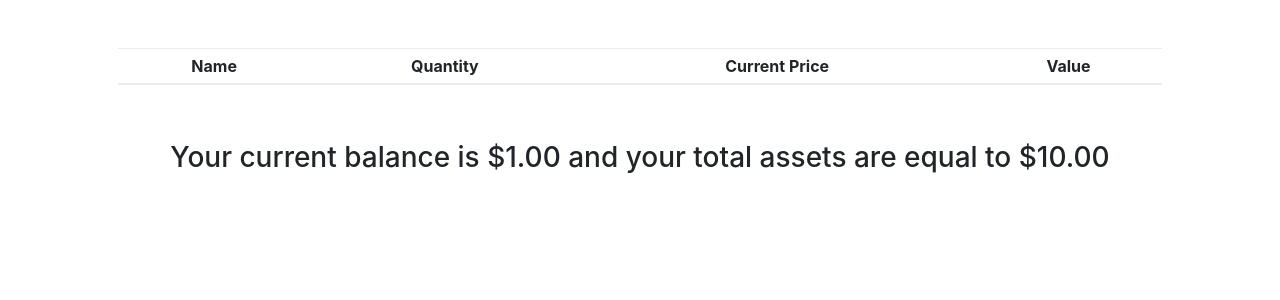
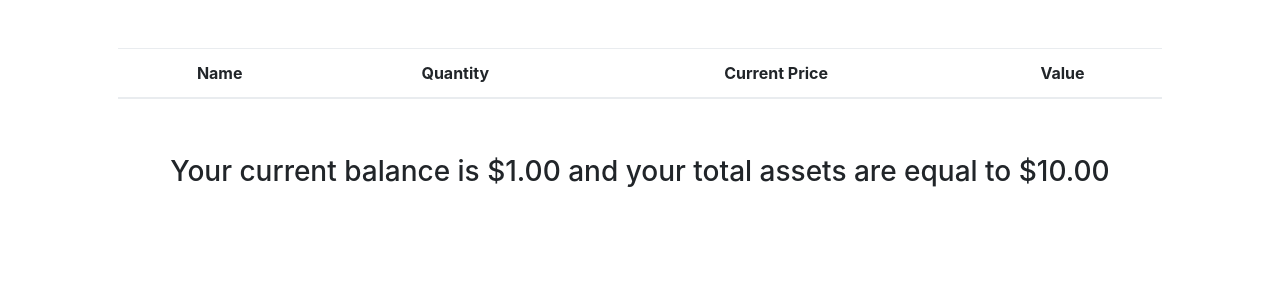
Before and after one commit to paradox-hunter/WallStreet, a Flask app: template templates/home.html in a window 1280 px wide. Shown: the part 76-376 px from the top of the page. Run offline with Flask 2, Linux system fonts and the light colour scheme; the template is opened without the code that fills it: most values are stand-ins (such as "Sample title", 1, 10 or a date in 2020); lists and menus that the app fills with data are empty; some libraries are stand-ins or nearby versions.

Commit message:
visual enhancements

```diff
--- a/templates/home.html
+++ b/templates/home.html
@@ -5,7 +5,7 @@
 {% endblock %}
 
 {% block main %}
-    <table class="table table-sm">
+    <table class="table table-striped">
         <thead>
             <th>
                 Name
```
Also changed, not shown: finance.db.
